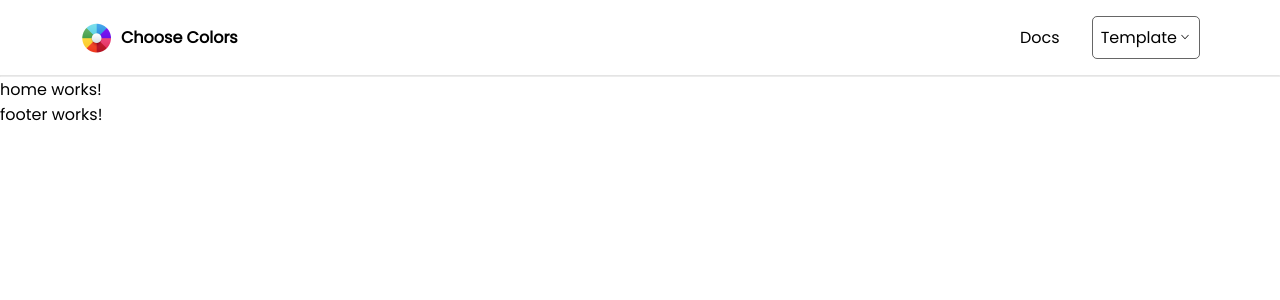
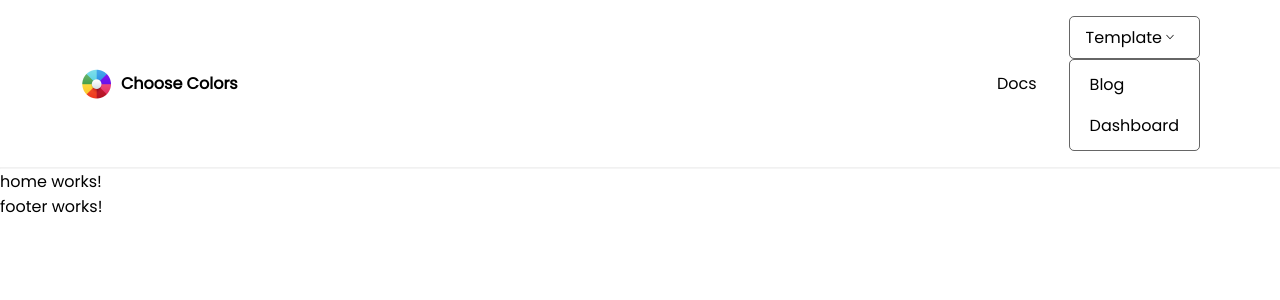
Before and after one commit to Lexsak/choose-color, an Angular app: page / in a window 1280 px wide. Shown: the top 300 px of the page. Built offline with nearby package versions, Linux system fonts and the light colour scheme.

Commit message:
template navbar dropdown html & css

```diff
--- a/src/app/layouts/navbar/navbar.component.css
+++ b/src/app/layouts/navbar/navbar.component.css
@@ -21,28 +21,30 @@ nav {
   cursor: pointer;
 }
 
-.logo-container p{
+.logo-container p {
   font-weight: 600;
 }
 
-.menu{
+.menu {
   display: flex;
   justify-content: center;
   align-items: center;
   gap: 2rem;
 }
 
-.docs{
+.docs,
+.dropdown-list p {
   cursor: pointer;
+  transition: all 0.3s ease-in-out;
 }
-.docs:hover{
-  color: rgba(0, 0, 0, 0.4);
+.docs:hover {
+  color: var(--black-60);
 }
 
-.template{
+.template {
   display: flex;
-    border: 1px solid rgba(0, 0, 0, 0.6);
-    padding: 8px;
+  border: 1px solid var(--black-60);
+  padding: 8px 16px;
   border-radius: 5px;
   cursor: pointer;
 }
@@ -53,6 +55,21 @@ nav {
   margin-left: 2px;
 }
 
-hr{
-  border-color: rgba(0, 0, 0, 0.1);
+.dropdown-list {
+  border: 1px solid var(--black-60);
+  border-radius: 5px;
+  padding: 4px;
 }
+
+.dropdown-list p {
+  padding: 8px 16px;
+  text-transform: capitalize;
+}
+.dropdown-list p:hover {
+  background-color: var(--black-20);
+  border-radius: 5px;
+}
+
+hr {
+  border-color: var(--black-05);
+}
--- a/src/app/layouts/navbar/navbar.component.html
+++ b/src/app/layouts/navbar/navbar.component.html
@@ -1,6 +1,6 @@
 <nav>
   <div class="container">
-      <div class="logo-container">
+      <div class="logo-container" routerLink="">
         <img src="../../../assets/logo.png" alt="logo" />
         <p>Choose Colors</p>
       </div>
@@ -8,6 +8,7 @@
         <div class="docs">
           <p>Docs</p>
         </div>
+        <div class="template-container">
           <div class="template">
             <p>Template</p>
             <div>
@@ -29,6 +30,13 @@
               </svg>
             </div>
           </div>
+
+          <!-- Dropdown List -->
+          <div class="dropdown-list">
+            <p *ngFor="let link of dropDownListLinks" routerLink="{{link}}">{{link}}</p>
+          </div>
+
+        </div>
       </div>
   </div>
 </nav>
--- a/src/app/layouts/navbar/navbar.component.ts
+++ b/src/app/layouts/navbar/navbar.component.ts
@@ -3,8 +3,8 @@ import { Component } from '@angular/core';
 @Component({
   selector: 'app-navbar',
   templateUrl: './navbar.component.html',
-  styleUrls: ['./navbar.component.css']
+  styleUrls: ['./navbar.component.css'],
 })
 export class NavbarComponent {
-
+  dropDownListLinks: string[] = ['blog', 'dashboard'];
 }
--- a/src/styles.css
+++ b/src/styles.css
@@ -1,4 +1,10 @@
 @import url("https://fonts.googleapis.com/css2?family=Poppins&display=swap");
+
+:root{
+  --black-60: rgba(0, 0, 0, 0.6);
+  --black-20: rgba(0, 0, 0, 0.2);
+  --black-05: rgba(0, 0, 0, 0.05);
+}
 
 * {
   margin: 0;
```
Lines whose indentation alone changed are shown as unchanged.
